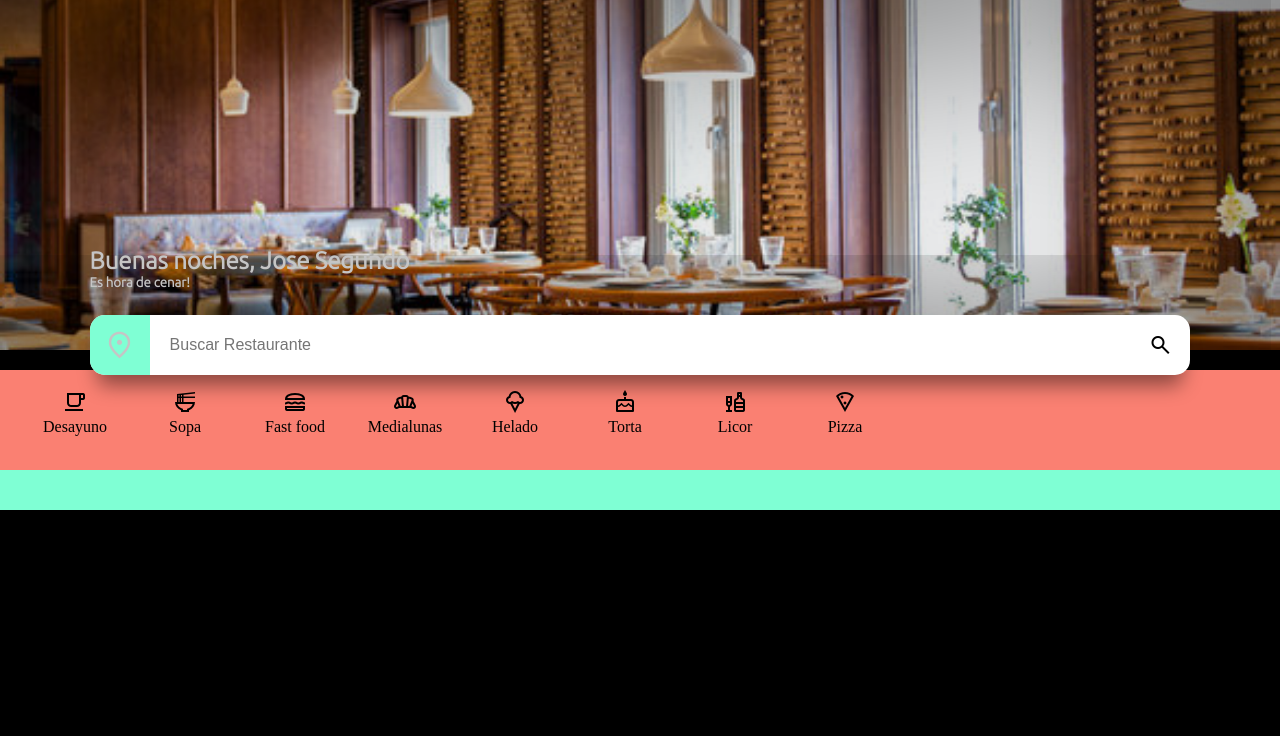
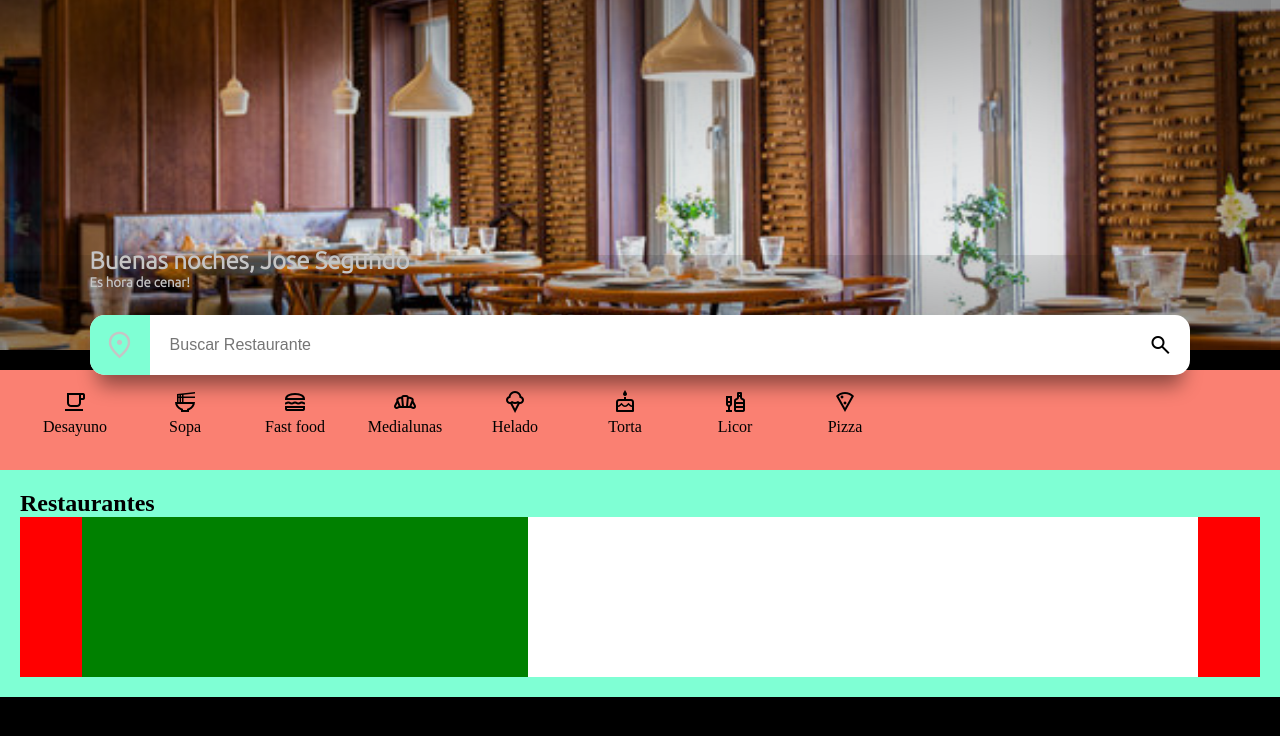
Before and after one commit to IvanRossin1/tp_chaza23, a PHP site: page /trabajospracticos/index.html in a window 1280 px wide. Shown: the top 736 px of the page. Run offline with PHP 8.4, Linux system fonts and the light colour scheme.

Commit message:
ultimos cambios

```diff
--- a/trabajospracticos/css/tp2.css
+++ b/trabajospracticos/css/tp2.css
@@ -144,3 +144,29 @@
     background-color: aquamarine;
     padding: 20px;
 }
+
+.restos {
+    display: flex;
+    flex-direction: column;
+    align-items: center;
+    background-color: red;
+}
+
+.card {
+    display: flex;
+    flex: 1 0 160px;
+    width: 90%;
+    background-color: blue;
+
+
+}
+
+.card .img {
+    flex: 0 0 40%;
+    background-color: green;
+}
+
+.card .datosresto {
+    flex: 0 0 60%;
+    background-color: white;
+}
--- a/trabajospracticos/index.html
+++ b/trabajospracticos/index.html
@@ -87,6 +87,16 @@
                 </li>
             </ul>
         </section>
-        <section class="productos"></section>
+        <section class="productos">
+            <h2>Restaurantes</h2>
+            <div class="restos">
+                <article class="card">
+                    <div class="img"></div>
+                    <div class="datosresto">
+
+                    </div>
+                </article>
+            </div>
+        </section>
     </body>
 </html>
```
